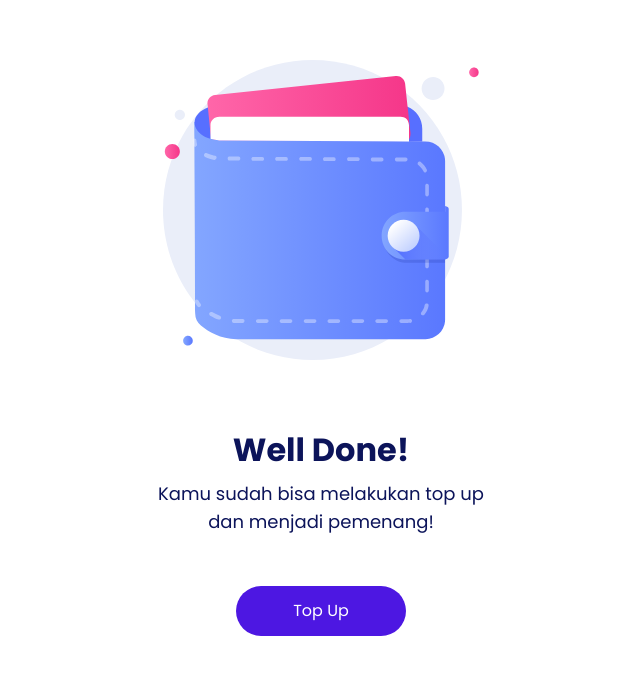
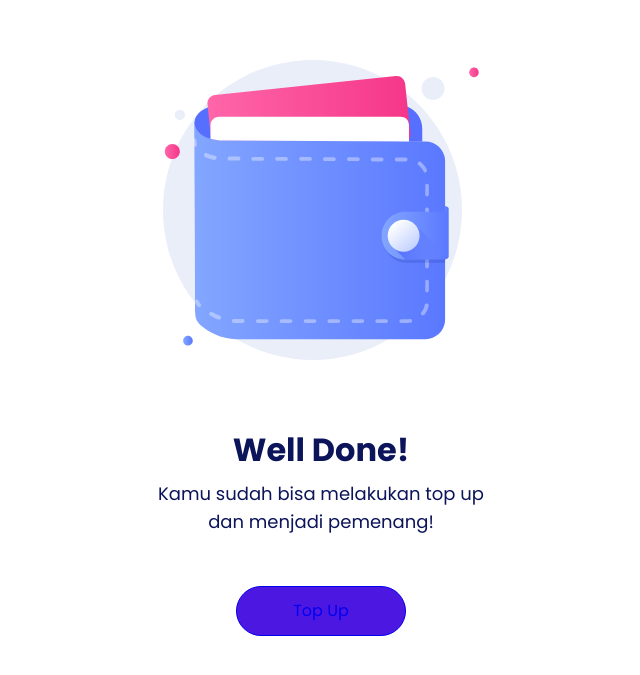
Before and after one commit to mraf19/storegg, a Next.js app: page /signup-success in a window 1280 px wide. Shown: the part 119-794 px from the top of the page, without its empty margins (319-959 px from the left). Built offline with nearby package versions, Linux system fonts and the light colour scheme.

Commit message:
edit signup-success link

```diff
--- a/pages/signup-success.tsx
+++ b/pages/signup-success.tsx
@@ -1,3 +1,5 @@
+import Link from "next/link";
+
 export default function SignUpSuccess() {
   return (
     <>
@@ -192,13 +194,13 @@ export default function SignUpSuccess() {
             </p>
           </div>
           <div className="button-group d-flex flex-column mx-auto">
-            <a
+            <Link
               className="btn btn-top-up fw-medium text-lg text-white rounded-pill"
-              href="/"
+              href="/signin"
               role="button"
             >
               Top Up
-            </a>
+            </Link>
           </div>
         </div>
       </section>
```
